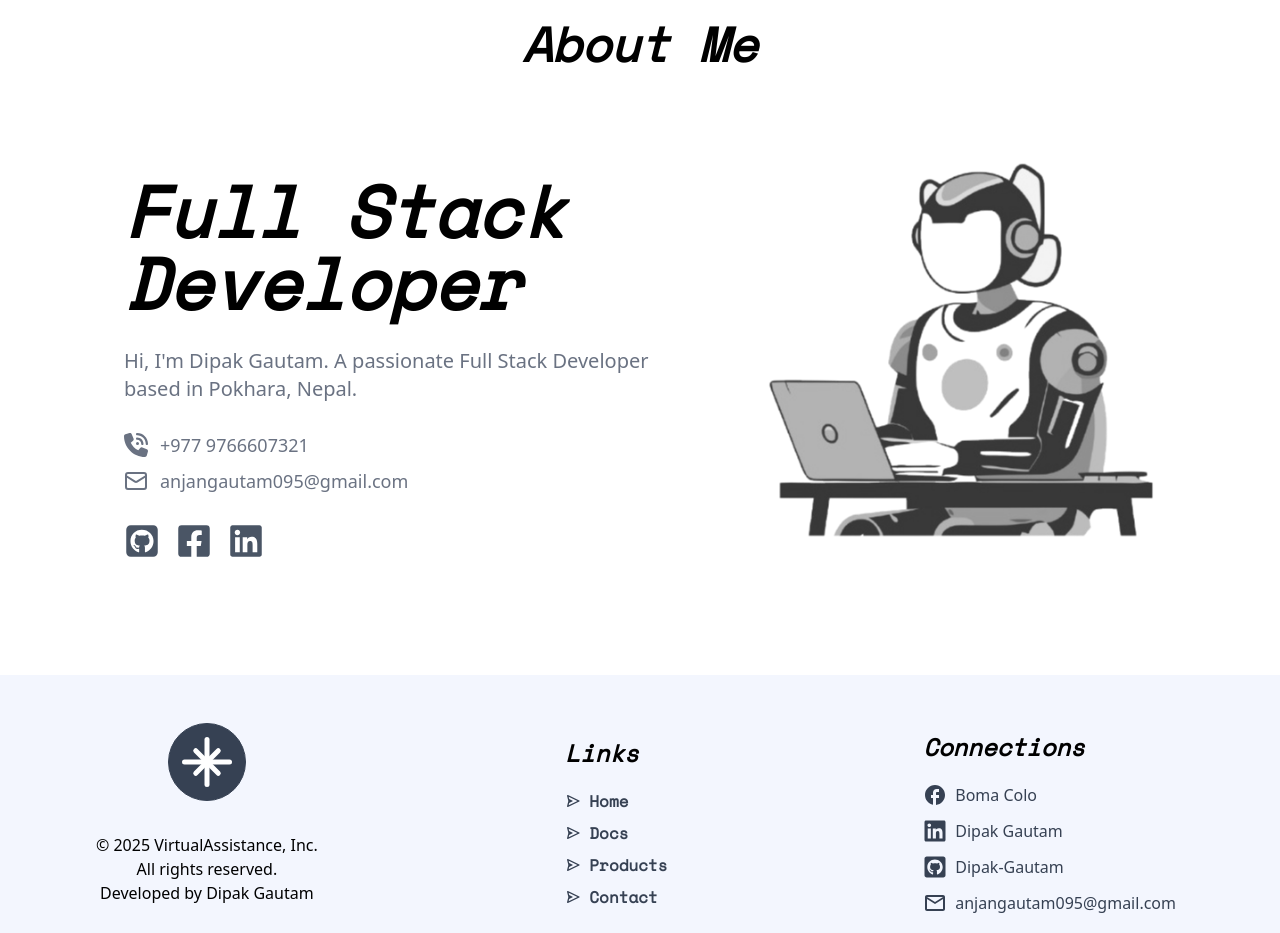
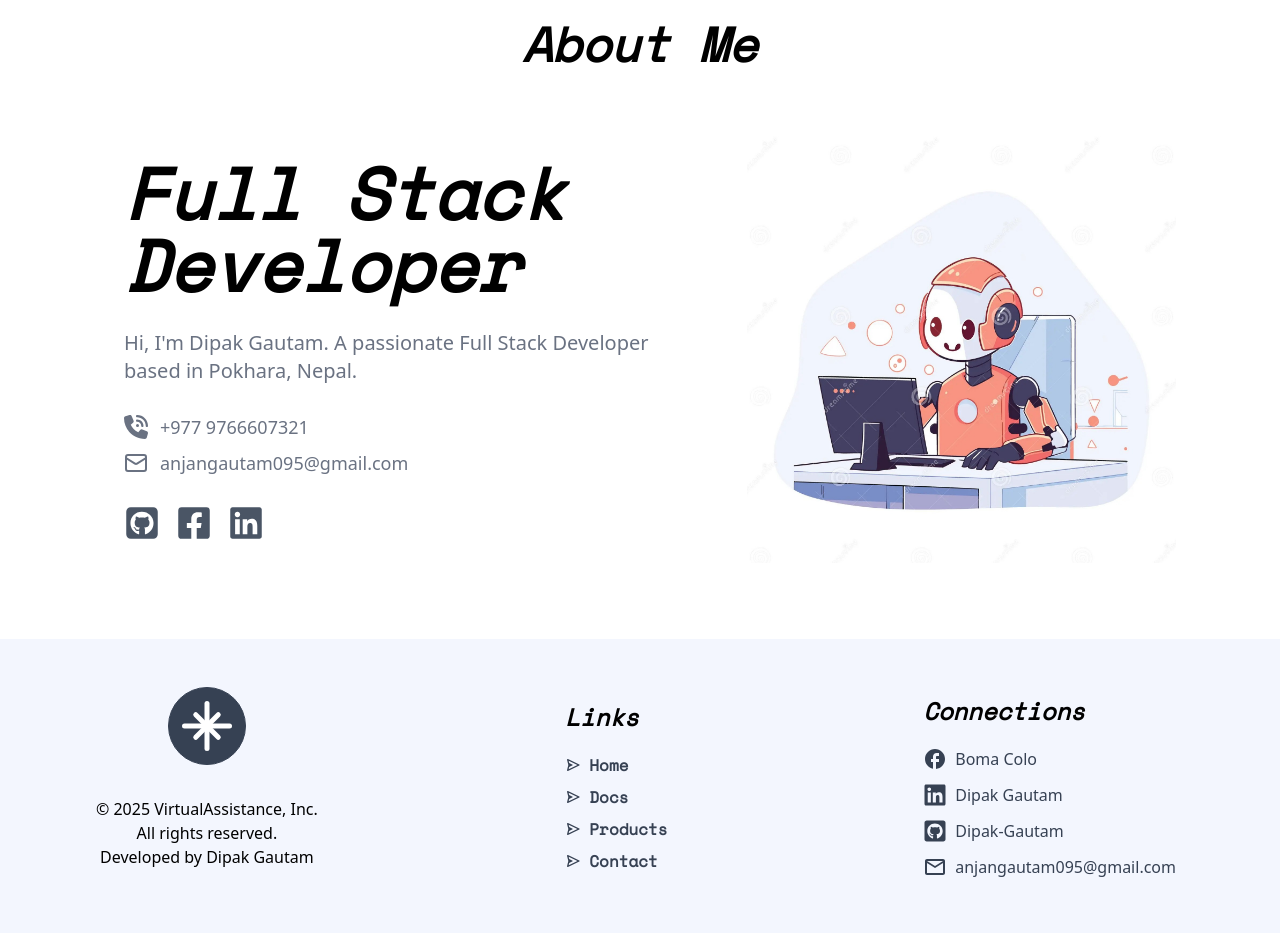
Before and after one commit to Dipak-Gautam/OTP-Mailer-Frontend, a React (Vite) app: page /contact in a window 1280 px wide. Shown: the part 840-1773 px from the top of the page. Built offline with nearby package versions, Linux system fonts and the light colour scheme.

Commit message:
chore:contact image changed

```diff
--- a/src/Components/Contacts/Component/HeroImage.tsx
+++ b/src/Components/Contacts/Component/HeroImage.tsx
@@ -36,7 +36,7 @@ const HeroImage = () => {
           </div>
         </div>
         <div className=" w-[40%] hidden md:flex justify-end">
-          <img src="/assets/Contact/working-robot.png" className="w-[500px] " />
+          <img src="/assets/Contact/contact-image.jpg" className="w-[500px] " />
         </div>
       </div>
     </div>
```
Also changed, not shown: public/assets/Contact/contact-image.jpg (added).
